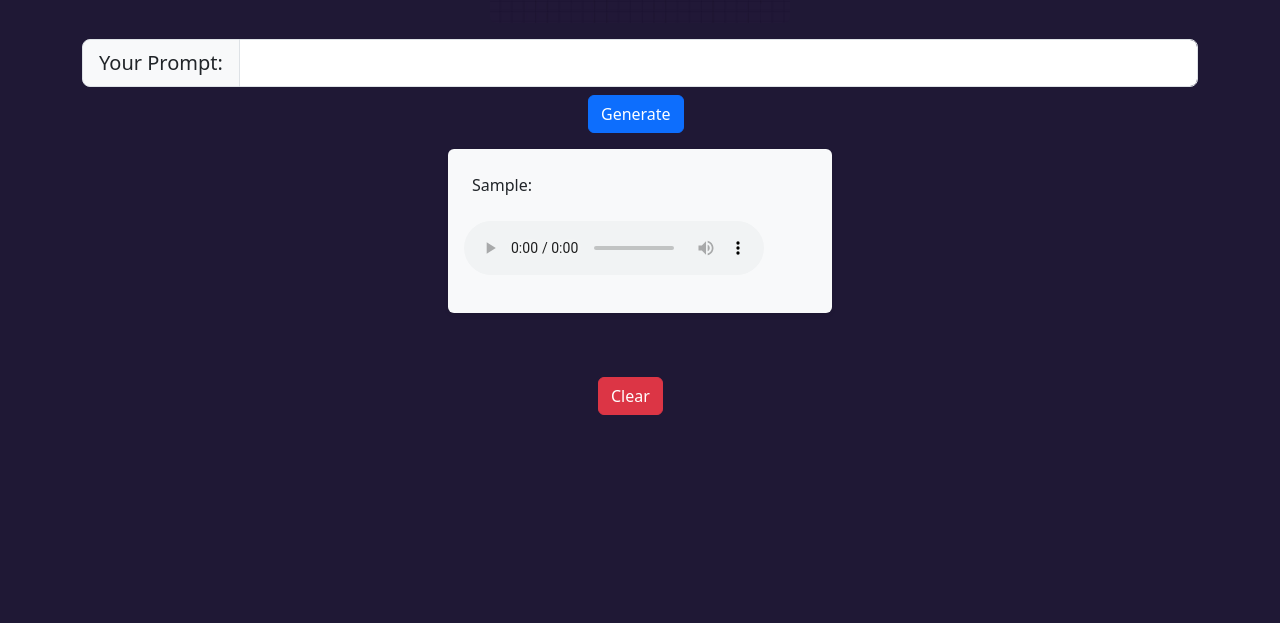
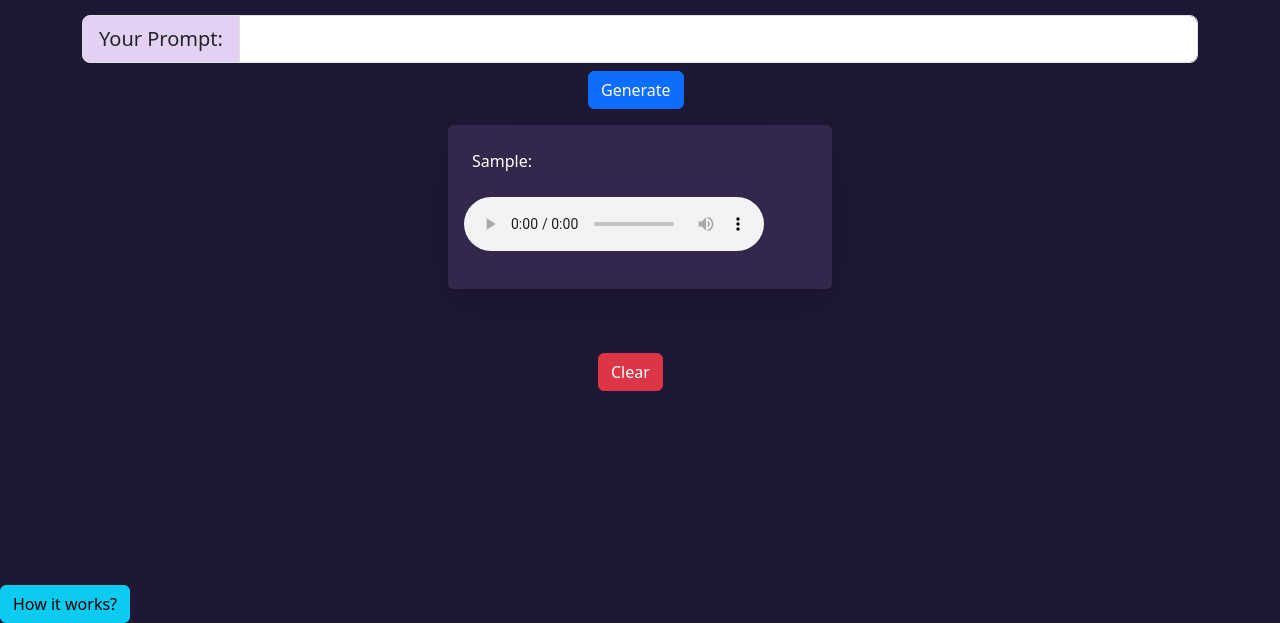
Before and after one commit to vladklim21/text_to_speech_project, a Django app: template text_to_speech_app/templates/text_to_speech.html in a window 1280 px wide. Shown: the part 177-800 px from the top of the page. Run offline with Django 5.2, Linux system fonts and the light colour scheme; the template is opened without the code that fills it: most values are stand-ins (such as "Sample title", 1, 10 or a date in 2020); some libraries are stand-ins or nearby versions.

Commit message:
Initial commit

```diff
--- a/text_to_speech_app/templates/text_to_speech.html
+++ b/text_to_speech_app/templates/text_to_speech.html
@@ -12,12 +12,13 @@
 <body style="background-color: #1f1835;">
 
     <div class="container" >
-
+        <p></p>
         <!-- LOGO -->
         <div class="text-center">
-            <img src="{% static "text_to_speech_app/img/logo.jpg" %}" class="rounded" style="width: 300px; height: 200px;" >
+            <img src="{% static "text_to_speech_app/img/logo.jpeg" %}" class="rounded" style="width: 400px; height: 160px;" >
         </div>
 
+        <p></p>
         <p></p>
 
         <!-- Textbox for prompt and generate button -->
@@ -26,7 +27,7 @@
 
                 <!-- Textbox for prompt -->
                 <div class="input-group input-group-lg">
-                    <span class="input-group-text" id="inputGroup-sizing-lg">Your Prompt:</span>
+                    <span class="input-group-text" id="inputGroup-sizing-lg" style="background-color: #E4D0F3;">Your Prompt:</span>
                     <input type="text" name="prompt" class="form-control" aria-label="Sizing example input" aria-describedby="inputGroup-sizing-lg">
                 </div>
 
@@ -41,17 +42,18 @@
         </form>
 
 
-        <div class="mx-auto p-2" style="width: 400px;">
+        <div class="mx-auto p-2" style="width: 400px;" >
         <!-- Audio Players with prompt  -->
         {% if audio_files_prompt %}
         {% for audio_file in audio_files_prompt %}
 
-            <div class="shadow-sm p-3 mb-5 bg-body-tertiary rounded">
-            <div class="mx-auto p-2" style="width: 400px;">
+            <div class="shadow-lg p-3 mb-5 rounded" style="background-color: #33284B;">
+
+                <div class="mx-auto p-2" style="">
                 <!-- Prompt  -->
-                <p>{{ audio_file.1 }}:</p>
+                <p class="text-white">{{ audio_file.1 }}:</p>
                 <p></p>
-            </div>
+                </div>
 
                 <!-- Audio Player  -->
                 <audio controls>
@@ -59,6 +61,7 @@
                     Your browser does not support the audio element.
                 </audio>
                 <p></p>
+
             </div>
 
         {% endfor %}
@@ -76,6 +79,40 @@
 
 
 
+
+
+        <!-- Button trigger modal -->
+        <div class="fixed-bottom">
+        <button type="button" class="btn btn-info" data-bs-toggle="modal" data-bs-target="#exampleModal" >
+          How it works?
+        </button>
+        </div>
+
+        <!-- Modal -->
+        <div class="modal fade" id="exampleModal" tabindex="-1" aria-labelledby="exampleModalLabel" aria-hidden="true">
+          <div class="modal-dialog">
+            <div class="modal-content">
+              <div class="modal-header">
+                <h1 class="modal-title fs-5" id="exampleModalLabel">How to use Ai Sound Generator</h1>
+
+              </div>
+              <div class="modal-body">
+                  <p>1. Write a prompt in a text field</p>
+                  <p>2. Press "Generate" button</p>
+                  <p>3. Wait 20 seconds while our AI generates unique sound for you</p>
+                  <p>4. Play or Download the sound using player</p>
+                  <p>5. Press "Clear" button to clear field of sounds</p>
+              </div>
+              <div class="modal-footer">
+                <button type="button" class="btn btn-secondary" data-bs-dismiss="modal" style="background-color: #33284B;">Close</button>
+
+              </div>
+            </div>
+          </div>
+        </div>
+
+
+
     </div>
 
 
```
Also changed, not shown: text_to_speech_app/static/text_to_speech_app/img/logo.jpg (deleted).
